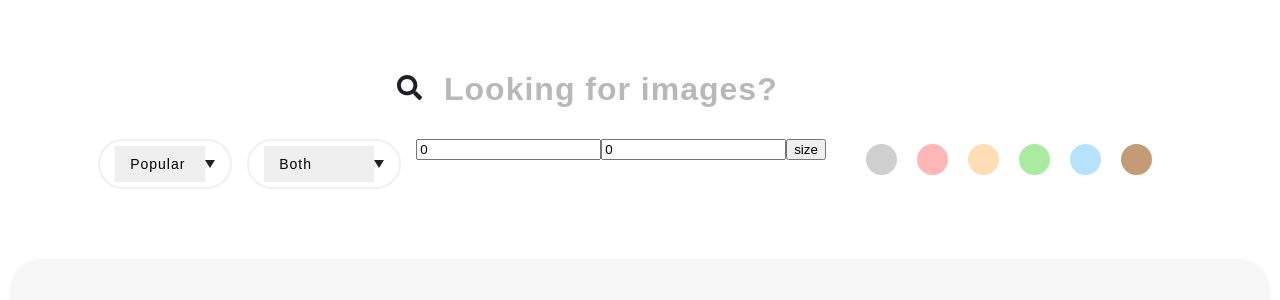
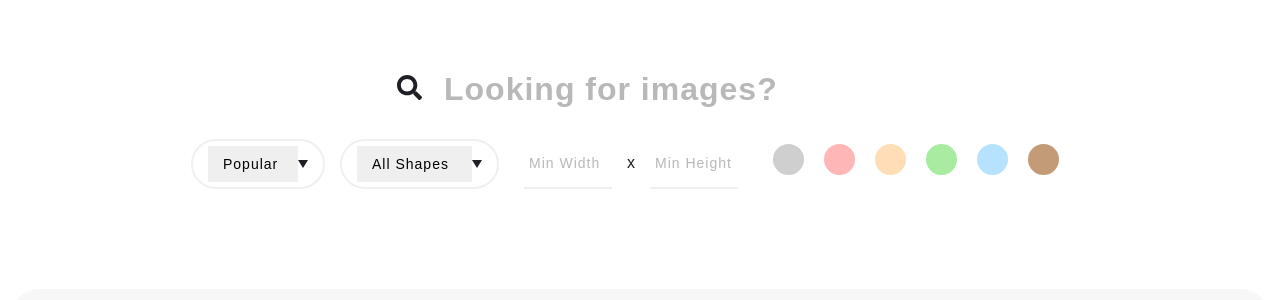
Before and after one commit to yubinary/image-search-engine, a React (Create React App) app in the folder search/: page / in a window 1280 px wide. Shown: the top 300 px of the page. Built offline with nearby package versions, Linux system fonts and the light colour scheme.

Commit message:
Added styles for checkbox and input

```diff
--- a/search/src/components/SearchEngine.js
+++ b/search/src/components/SearchEngine.js
@@ -1,14 +1,13 @@
 import React, { useState } from 'react';
-import { FaSearch, FaSortDown } from "react-icons/fa";
-import { BiSort } from "react-icons/bi";
+import { FaSearch } from "react-icons/fa";
 import Checkbox from "./Checkbox.js"
 
 export default function SearchResult({ getImages }) {
   const [searchTerm, setSearchTerm] = useState("");
   const [order, setOrder] = useState("");
   const [orie, setOrie] = useState("");
-  const [minWidth, setMinWidth] = useState(0);
-  const [minHeight, setMinHeight] = useState(0);
+  const [minWidth, setMinWidth] = useState("");
+  const [minHeight, setMinHeight] = useState("");
   const [color, setColor] = useState({});
 
 
@@ -24,13 +23,9 @@ export default function SearchResult({ getImages }) {
   };
 
   function handleChangeColor(event) {
-    setColor(event.target.value);
-    getImages(searchTerm, order, orie, minWidth, minHeight, event.target.value);
-  };
-
-  function handleChangeColor(event) {
-    setColor({ ...color, [event.target.name]: event.target.checked });
-    console.log(color);
+    let obj = { ...color, [event.target.name]: event.target.checked }
+    setColor(obj);
+    getImages(searchTerm, order, orie, minWidth, minHeight, obj);
   }
 
   // when form submitted, send get request to API
@@ -92,21 +87,27 @@ export default function SearchResult({ getImages }) {
             <option value="popular">Popular</option>
             <option value="latest">Latest</option>
           </select>
-          <div class="select-arrow"></div>
+          <div className="select-arrow"></div>
         </div>
         <div className="sort orie">
           <select onChange={handleChangeOrie}>
-            <option value="all">Both</option>
+            <option value="all">All Shapes</option>
             <option value="horizontal">Horizontal</option>
             <option value="vertical">Vertical</option>
           </select>
-          <div class="select-arrow"></div>
+          <div className="select-arrow"></div>
         </div>
         <div className="filter min">
-          <form>
-            <input value={minWidth} onChange={(event) => setMinWidth(event.target.value)}></input>
-            <input value={minHeight} onChange={(event) => setMinHeight(event.target.value)}></input>
-            <button onClick={handleSubmit}>size</button>
+          <form onSubmit={handleSubmit}>
+            <input
+              value={minWidth}
+              placeholder="Min Width"
+              onChange={(event) => setMinWidth(event.target.value)}></input>
+            <p>x</p>
+            <input
+              value={minHeight}
+              placeholder="Min Height"
+              onChange={(event) => setMinHeight(event.target.value)}></input>
           </form>
         </div>
         <div className="filter color">
@@ -114,7 +115,7 @@ export default function SearchResult({ getImages }) {
             checkboxes.map(item => (
               <div>
                 <Checkbox id={item.name} name={item.name} checked={color[item.name]} onChange={handleChangeColor} />
-                <label for={item.name}></label>
+                <label htmlFor={item.name}></label>
               </div>
             ))
           }
--- a/search/src/components/SearchResult.js
+++ b/search/src/components/SearchResult.js
@@ -7,6 +7,14 @@ import "../styles/SearchResult.css";
 export default function SearchResult() {
   const [images, setImages] = useState([]);
 
+  // helper function to clean color object
+  function makeListParameter(color) {
+    let result = [];
+    for (const key in color) {
+      if (color[key]) result.push(key);
+    } return result.join(",");
+  }
+
   // when form submitted, send get request to API
   function getImages(searchTerm, order, orie, minWidth, minHeight, color) {
     const API_KEY = "19383178-42909148a8b02e3e78ee4e9be";
@@ -15,9 +23,9 @@ export default function SearchResult() {
     let orieURL = orie ? "&orientation=" + orie : "";
     let widthURL = minWidth ? "&min_width=" + minWidth : "";
     let heightURL = minHeight ? "&min_height=" + minHeight : "";
-    let colorURL = color ? "&colors=" + color : "";
+    let colorURL = color ? "&colors=" + makeListParameter(color) : "";
     let defaultURL = "&image_type=photo&pretty=true";
-    let URL = "https://pixabay.com/api/?key=" + API_KEY + searchURL + "&colors=white,red" + orderURL + orieURL + widthURL + heightURL + colorURL + defaultURL;
+    let URL = "https://pixabay.com/api/?key=" + API_KEY + searchURL + orderURL + orieURL + widthURL + heightURL + colorURL + defaultURL;
 
     console.log(URL)
     axios.get(URL)
--- a/search/src/styles/SearchResult.css
+++ b/search/src/styles/SearchResult.css
@@ -46,7 +46,7 @@ text--:focus, input:focus{
   display: flex;
   flex-direction: row;
   justify-content: center;
-  margin-bottom: 70px;
+  margin-bottom: 100px;
 }
 
 .sort, .filter{
@@ -96,7 +96,41 @@ select {
 }
 
 .orie select{
-  width: 110px;
+  width: 115px;
+}
+
+.min{
+  margin-left: 10px;
+  margin-right: 10px;
+}
+
+.min form{
+  display: flex;
+  flex-direction: row;
+}
+
+.min input{
+  font-size: 14px;
+  font-weight: 500;
+  letter-spacing: 1px;
+  border: none;
+  border-bottom: 2px solid rgb(240, 240, 240);
+  width: 88px;
+  height: 50px;
+  padding: 10px 5px;
+}
+
+.min p{
+  margin: 15px;
+}
+
+button{
+  border: 2px solid rgb(240, 240, 240);
+  border-radius: 25px;
+  font-size: 14px;
+  font-weight: 500;
+  letter-spacing: 1px;
+  padding: 10px 20px;
 }
 
 .color{
```
Also changed, not shown: 2 other files (tests, documents, lock files or other folders).
